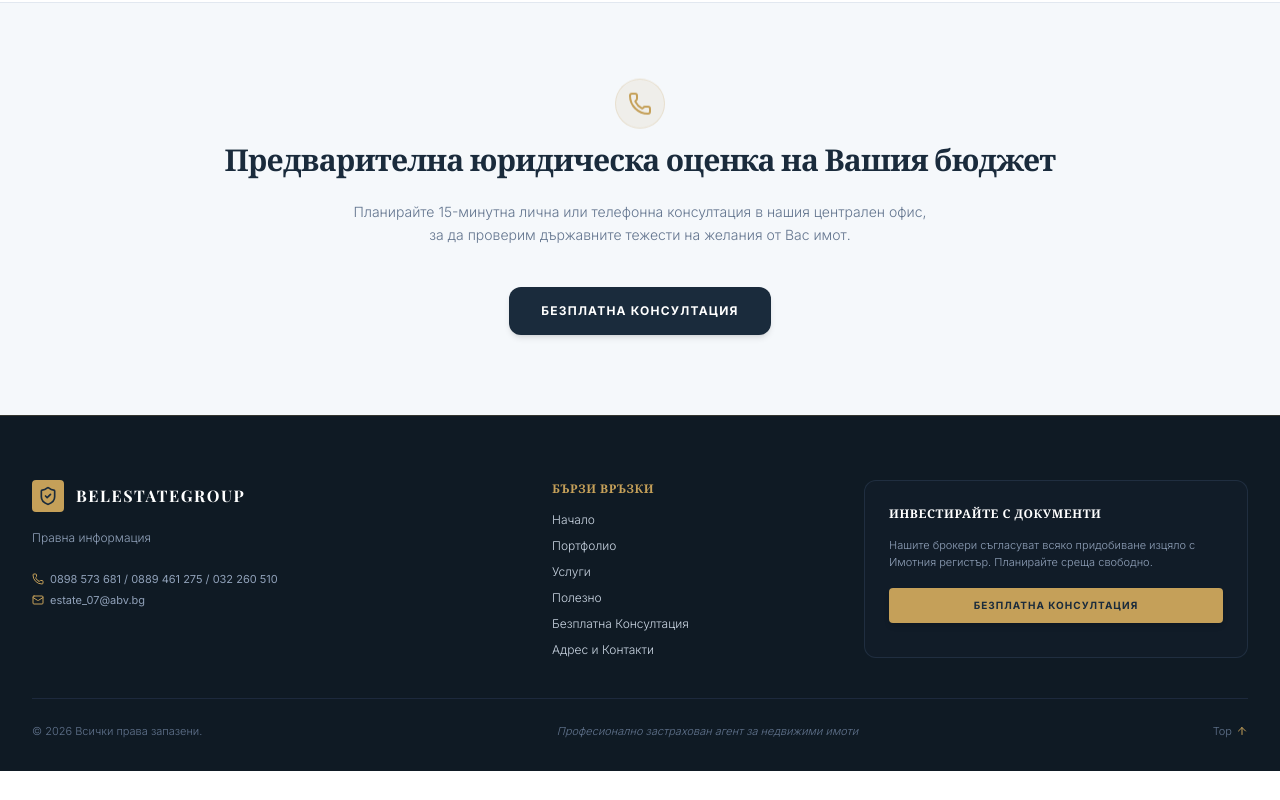
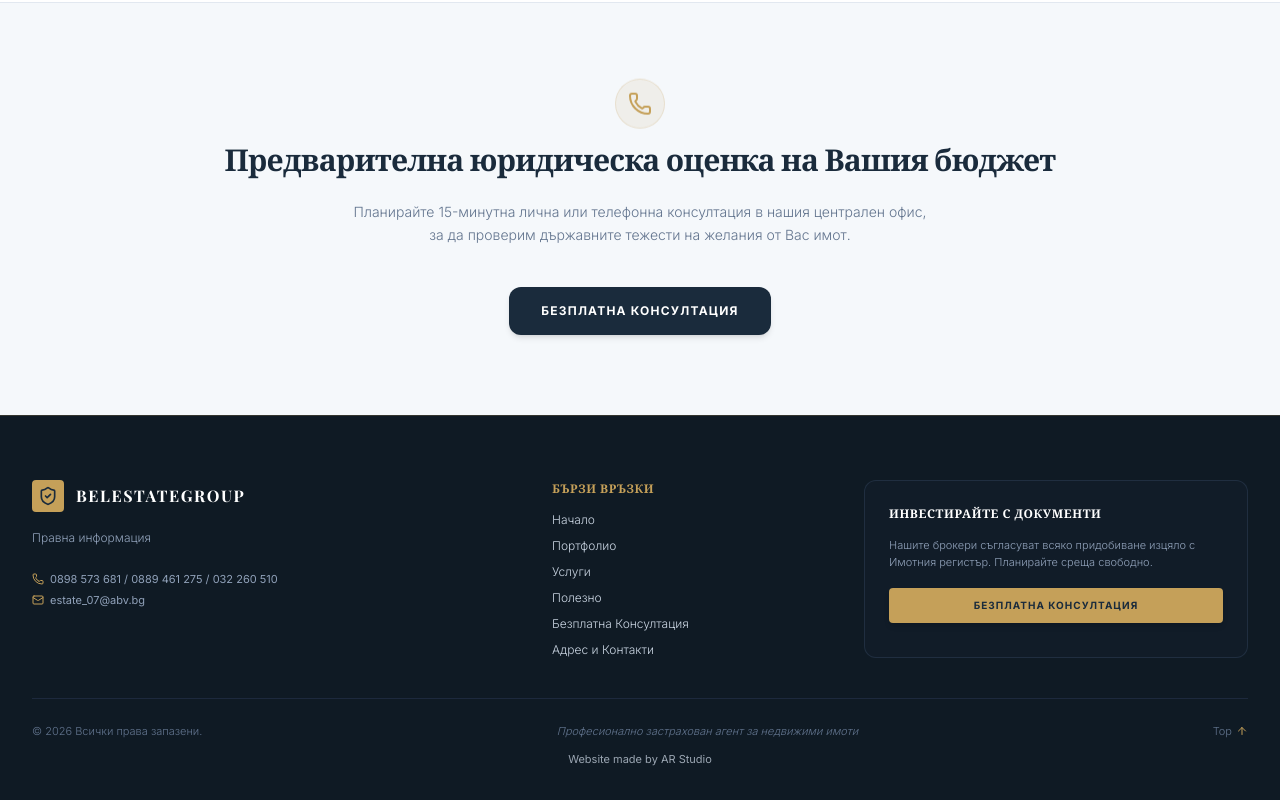
Before and after one commit to Andrey4544/Belestate, a React (Vite) app: page / in a window 1280 px wide. Shown: the part 3983-4783 px from the top of the page. Before the commit the page ends 4754 px from the top, so only its background shows below. Built offline with nearby package versions, Linux system fonts and the light colour scheme; a web font is replaced by a local one.

Commit message:
Add AR Studio footer attribution

```diff
--- a/src/components/Footer.tsx
+++ b/src/components/Footer.tsx
@@ -102,6 +102,7 @@ export const Footer: React.FC<FooterProps> = ({ language, setView }) => {
         </div>
 
       </div>
+    <div className="pt-3 text-center text-[11px] opacity-75"><a href="https://ar-studio.site" className="hover:underline">Website made by AR Studio</a></div>
     </footer>
   );
 };
```
